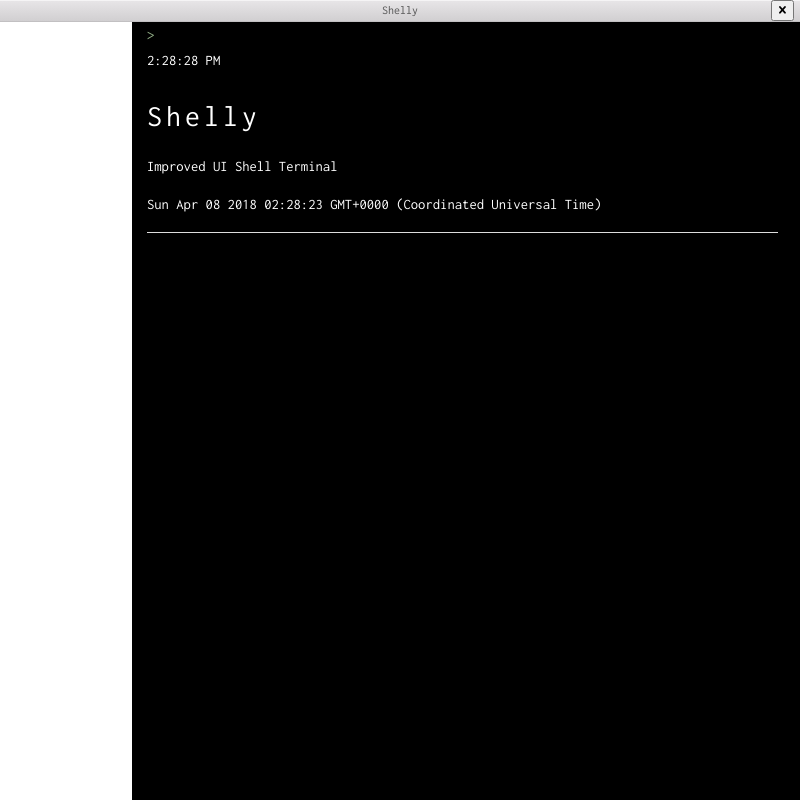
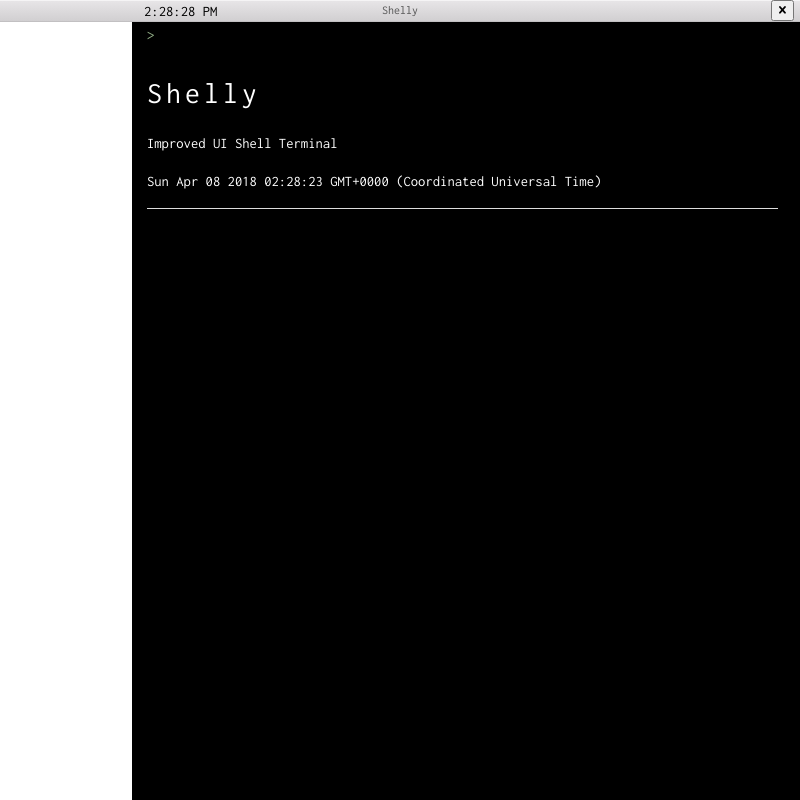
Before and after one commit to xinuy77/Shelly, an Electron app: page index.html in a window 800 px wide. Drawn offline with nearby package versions, Linux system fonts and the light colour scheme; no server answers.

Commit message:
fixed duplicate scrollbar issue

```diff
--- a/assets/style.css
+++ b/assets/style.css
@@ -43,6 +43,11 @@ nav {
   position: fixed;
   left: 0px;
   width: 16.5%;
+}
+
+#time {
+  position: fixed;
+  left: 18%;
 }
 
 .electron-in-page-search-window {
--- a/index.html
+++ b/index.html
@@ -15,6 +15,7 @@
       <header class="toolbar toolbar-header">
         <h1 class="title">Shelly</h1>
         <div id="title-bar-btns">
+          <div id="time"></div>
           <button id="close-btn"><span class="icon icon-cancel"></span></button>
         </div>
       </header>
@@ -28,7 +29,6 @@
             <div class="prompt"></div>
             <div><input class="cmdline" autofocus /></div>
           </div>
-          <div id="time"></div>
           <div id="output-container">
             <output></output>
           </div>
```
